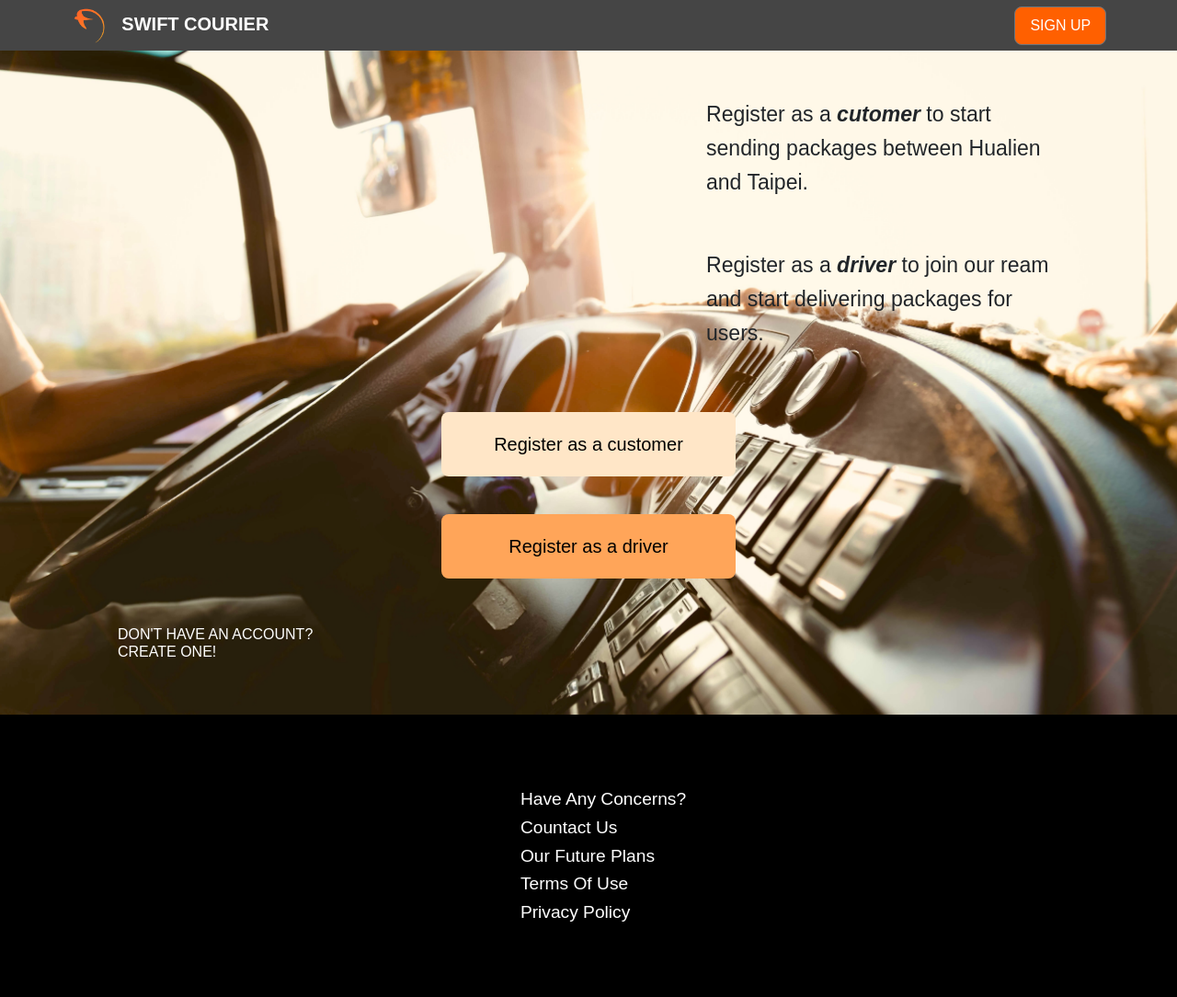
After one commit to pacheco-luis/delivery_system, a Django app: page /register/ in a window 1280 px wide. The commit adds this page. Shown: the whole page at 92% size. Run offline with Django 4.2, Linux system fonts and the light colour scheme; some libraries are stand-ins or nearby versions; some web fonts are replaced.

Commit message:
added page 2 of sketch (register page)

```diff
--- a/static/css/style.css
+++ b/static/css/style.css
@@ -536,4 +536,128 @@ body {
 .blur h1 {
   color: #000; }
 
+* {
+  margin: 0;
+  padding: 0; }
+
+#register_pg_bd header nav {
+  padding: 0.1em 3em;
+  background-color: #454545;
+  text-transform: uppercase;
+  text-shadow: #fff;
+  font-weight: 600; }
+
+#nav_logo {
+  font-family: 'RoundslabSerif', sans-serif;
+  color: #fff; }
+
+#primary_logo, #secondary_logo {
+  margin-right: 0.5em; }
+
+#secondary_logo {
+  display: none; }
+
+#register_pg_bd header nav #sign_up_link {
+  font-size: medium;
+  background-color: #ff6000;
+  color: #fff;
+  margin-right: 0;
+  margin-left: auto; }
+
+.button_orange {
+  background-color: #ff6000;
+  color: #fff; }
+
+#register_pg_bd header nav #nav_logo img {
+  height: 2em; }
+
+.reg_pg_emphasis {
+  font-weight: bold;
+  font-style: italic; }
+
+#register_pg_bd section {
+  background-image: url("../images/register_page/driver-in-truck.jpeg");
+  background-repeat: no-repeat;
+  background-size: cover;
+  width: 100%;
+  padding: 2em 0; }
+
+#register_pg_bd section .text {
+  font-size: 0.9em;
+  width: 30%;
+  margin: 0 10% auto auto; }
+
+#register_pg_bd section .btn {
+  display: block;
+  width: 25%;
+  margin: auto; }
+
+#register_pg_bd section .register_btns {
+  padding: 2em 0; }
+
+#register_pg_bd section .register_btns a {
+  padding: 1em;
+  color: #000; }
+
+#register_pg_bd section .register_btns #register_customer {
+  background-color: #ffe6c7;
+  border: none; }
+
+#register_pg_bd section .register_btns #register_driver {
+  background-color: #ffa559;
+  border: none; }
+
+#register_pg_bd section .invite_link {
+  margin-left: 10%; }
+
+#register_pg_bd section .invite_link h6 {
+  color: #fff;
+  text-transform: uppercase; }
+
+#register_pg_bd footer {
+  padding: 3em 0;
+  color: #fff;
+  background-color: #000; }
+
+#register_pg_bd footer ul {
+  margin: 0 auto;
+  width: fit-content; }
+
+#register_pg_bd footer ul li {
+  font-size: 0.75em;
+  text-transform: capitalize;
+  padding: 0;
+  margin: 0; }
+
+#register_pg_bd footer ul li a {
+  color: #fff;
+  text-decoration: wavy; }
+
+@media screen and (max-width: 870px) {
+  #register_pg_bd section .text {
+    background-color: #ffffff50; }
+
+  #register_pg_bd section .text,
+  #register_pg_bd section .invite_link {
+    width: 75%;
+    margin: auto;
+    font-size: 0.75em; }
+
+  #register_pg_bd section .btn {
+    display: block;
+    width: 75%;
+    margin: auto; }
+
+  #register_pg_bd section .register_btns {
+    padding: 2em 0; }
+
+  #register_pg_bd section .invite_link h6 {
+    margin-left: 0; } }
+@media screen and (max-width: 500px) {
+  #company_name, #primary_logo {
+    display: none; }
+
+  #secondary_logo {
+    display: block; } }
+
 /*# sourceMappingURL=style.css.map */
--- a/static/sass/main.scss
+++ b/static/sass/main.scss
@@ -1,16 +1,11 @@
 @import "abstracts/variables";
-
 @import "base/base";
-
 @import "components/alert";
-
 @import "layout/header";
 @import "layout/sidebar";
 @import "layout/layout";
-
-
 @import "landing_page/landing_page";
-
 @import "package_list/package_list";
 @import "nav/nav";
 @import "home/home";
+@import "register/register";
--- /dev/null
+++ b/static/sass/register/_register.scss
@@ -0,0 +1,154 @@
+*{
+    margin: 0;
+    padding: 0;
+}
+
+#register_pg_bd header nav{
+    padding: 0.1em 3em;
+    background-color: #454545;
+    text-transform: uppercase;
+    text-shadow: #fff;
+    font-weight: 600;
+}
+
+#nav_logo{
+    font-family: 'RoundslabSerif', sans-serif;
+    color: #fff;
+}
+#primary_logo, #secondary_logo{
+    margin-right: 0.5em;
+}
+
+#secondary_logo{
+    display: none;
+}
+
+
+#register_pg_bd header nav #sign_up_link{
+    font-size: medium;
+    background-color: #ff6000;
+    color: #fff;
+    margin-right: 0;
+    margin-left: auto;
+}
+.button_orange{
+    background-color: #ff6000;
+    color: #fff;
+}
+
+
+#register_pg_bd header nav #nav_logo img{
+    height: 2em;
+}
+
+
+.reg_pg_emphasis{
+    font-weight: bold;
+    font-style: italic;
+}
+
+#register_pg_bd section{
+    background-image: url("../images/register_page/driver-in-truck.jpeg");
+    background-repeat: no-repeat;
+    background-size: cover;
+    width: 100%;
+    padding: 2em 0;
+}
+
+#register_pg_bd section .text{
+    font-size: 0.9em;
+    width: 30% ;
+    margin: 0 10% auto auto;
+}
+
+#register_pg_bd section .btn{
+    display: block;
+    width: 25%;
+    margin: auto;
+}
+
+#register_pg_bd section .register_btns{
+    padding: 2em 0;
+}
+
+#register_pg_bd section .register_btns a{
+    padding: 1em;
+    color: #000;
+}
+
+#register_pg_bd section .register_btns #register_customer{
+    background-color: #ffe6c7;
+    border: none;
+}
+
+#register_pg_bd section .register_btns #register_driver{
+    background-color: #ffa559;
+    border: none;
+}
+
+#register_pg_bd section .invite_link{
+    margin-left: 10%;
+}
+
+#register_pg_bd section .invite_link h6{
+    color: #fff;
+    text-transform: uppercase;
+}
+
+#register_pg_bd footer{
+    padding: 3em 0;
+    color: #fff;
+    background-color: #000;
+}
+
+#register_pg_bd footer ul{
+    margin: 0 auto;
+    width: fit-content;
+}
+#register_pg_bd footer ul li{
+    font-size: 0.75em;
+    text-transform: capitalize;
+    padding: 0;
+    margin: 0;
+}
+
+#register_pg_bd footer ul li a{
+    color: #fff;
+    text-decoration: wavy;
+}
+
+
+@media screen and (max-width: 870px) {
+    #register_pg_bd section .text{
+        background-color: #ffffff50;
+    }
+    #register_pg_bd section .text,
+    #register_pg_bd section .invite_link{
+        width: 75% ;
+        margin:  auto;
+        font-size: 0.75em;
+    }
+    #register_pg_bd section .btn{
+        display: block;
+        width: 75%;
+        margin: auto;
+    }
+
+    #register_pg_bd section .register_btns{
+        padding: 2em 0;
+    }
+    #register_pg_bd section .invite_link h6{
+        margin-left: 0;
+    }
+}
+
+
+@media screen and (max-width: 500px) {
+    #company_name, #primary_logo{
+        display: none;
+    }
+
+    #secondary_logo{
+        display: block;
+    }
+}
--- /dev/null
+++ b/templates/register.html
@@ -0,0 +1,61 @@
+<!DOCTYPE html>
+{% load static %}
+{% load bootstrap5 %}
+{% bootstrap_css %}
+{% bootstrap_javascript %}
+
+<html lang="en">
+
+<head>
+    <meta charset="UTF-8">
+    <meta name="viewport" content="width=device-width, initial-scale=1.0">
+    <title>Landing Page</title>
+    <link rel="stylesheet" href="{% static 'css/style.css' %}">
+    <link rel="stylesheet" href="http://cdnjs.cloudflare.com/ajax/libs/font-awesome/5.14.0/css/all.min.css">
+    <link href="https://fonts.cdnfonts.com/css/roundslabserif" rel="stylesheet">
+
+</head>
+<body id="register_pg_bd">
+    <header>
+        <nav class="navbar navbar-expand-lg navbar-light ">
+            <a id="nav_logo" class="navbar-brand" href="#">
+                <img id="primary_logo" src="{% static 'images/logo/swift-1000.png' %}" alt="logo">
+                <img id="secondary_logo" src="{% static 'images/logo/swift-logo-white-1000.png' %}" alt="logo">
+                <span id="company_name">swift courier</span>
+            </a>
+            <a href="#" id="sign_up_link" class="btn btn-secondary btn-lg" role="button" aria-pressed="true">Sign up</a>
+        </nav>
+    </header>
+
+    <section>
+        <div class="text">
+            <p>Register as a <span class="reg_pg_emphasis">cutomer</span> to start sending packages between Hualien and Taipei.</p>
+            <br>
+            <p>Register as a <span class="reg_pg_emphasis">driver</span> to join our ream and start delivering packages for users.</p>
+        </div>
+        <div class="register_btns">
+            <a href="#" id="register_customer" class="btn btn-secondary btn-lg" role="button" aria-pressed="true">Register as a customer</a>
+            <br>
+            <a href="#" id="register_driver" class="btn btn-secondary btn-lg" role="button" aria-pressed="true">Register as a driver</a>
+        </div>
+
+        <div class="invite_link">
+            <h6>Don't have an account? <br>Create one!</h6>
+        </div>
+    </section>
+
+    <footer id="footer_contact">
+        <ul>
+            <li><a href="#">have any concerns?</a></li>
+            <li><a href="#">countact us</a></li>
+            <li><a href="#">our future plans</a></li>
+            <li><a href="#">terms of use</a></li>
+            <li><a href="#">privacy policy</a></li>
+        </ul>
+    </footer>
+
+
+    <script src="{% static 'js/landing_page.js' %}"></script>
+</body>
+
+</html>
--- a/users/urls.py
+++ b/users/urls.py
@@ -11,6 +11,7 @@ urlpatterns = [
     path('login/driver/', views.loginDriver, name='login-driver'),
     path('logout/customer/', views.logoutCustomer, name='logout-customer'),
     path('logout/driver/', views.logoutDriver, name='logout-driver'),
+    path('register/', views.register, name='register'),
     path('register/customer/', views.registerCustomer, name='register-customer'),
     path('register/driver/', views.registerDriver, name='register-driver'),
 
--- a/users/views.py
+++ b/users/views.py
@@ -164,3 +164,6 @@ def editDriverAccount(request):
             return redirect('users:driver-account')
     context = {'form': form}
     return render(request, 'users/account_form.html', context)
+
+def register(request):
+    return render(request, 'register.html')
```
Also changed, not shown: static/images/logo/swift-1000.png (added), static/images/logo/swift-logo-black-1000.png (added), static/images/logo/swift-logo-white-1000.png (added), static/images/register_page/driver-in-truck.jpeg (added), 1 other file.
